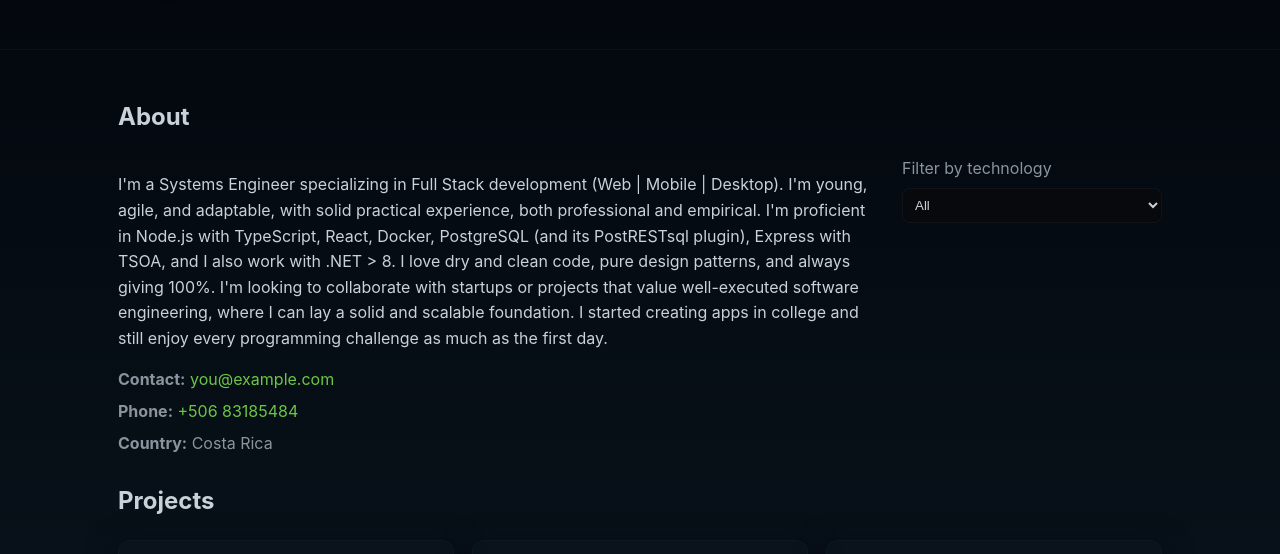
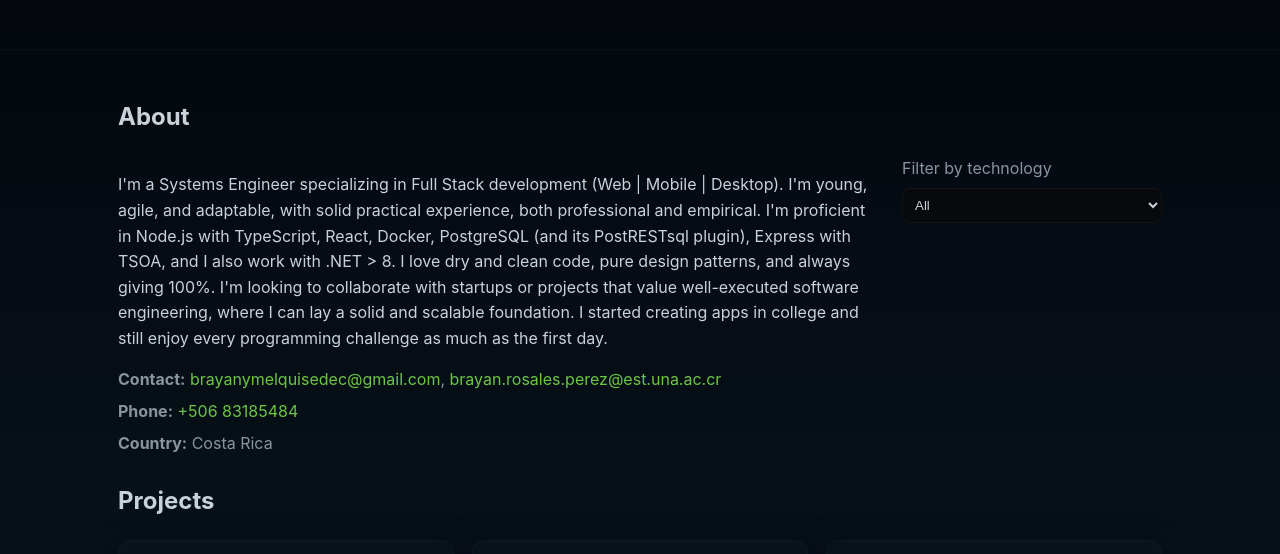
Before and after one commit to brayrpgs/portfolio, a plain HTML site: page index.html in a window 1280 px wide. Shown: the part 193-747 px from the top of the page. Drawn offline with Linux system fonts and the light colour scheme.

Commit message:
deploy: 4410046c28ca8d54ffe42474c86dbc0bf35ddc6d

```diff
--- a/data/projects.json
+++ b/data/projects.json
@@ -5,7 +5,11 @@
     "phone": "+506 83185484",
     "linkedin": "https://www.linkedin.com/in/brayan-stanley-rosales-p%C3%A9rez-57b226202/",
     "degree": "B.Sc. in Systems Engineering — UNA",
-    "default_language": "en"
+    "default_language": "en",
+    "emails": [
+      "brayanymelquisedec@gmail.com",
+      "brayan.rosales.perez@est.una.ac.cr"
+    ]
   },
   "thoughts": {
     "short": "I'm a Systems Engineer specializing in Full Stack development (Web | Mobile | Desktop). I'm young, agile, and adaptable, with solid practical experience, both professional and empirical. I'm proficient in Node.js with TypeScript, React, Docker, PostgreSQL (and its PostRESTsql plugin), Express with TSOA, and I also work with .NET > 8.",
--- a/index.html
+++ b/index.html
@@ -38,7 +38,7 @@
           </p>
 
           <ul class="contact-list">
-            <li><strong data-i18n="contact_label">Contact:</strong> <a href="mailto:you@example.com" id="contact-email">you@example.com</a></li>
+            <li><strong data-i18n="contact_label">Contact:</strong> <span id="contact-emails"></span></li>
             <li><strong>Phone:</strong> <a href="tel:+50683185484">+506 83185484</a></li>
             <li><strong>Country:</strong> Costa Rica</li>
           </ul>
--- a/main.js
+++ b/main.js
@@ -63,12 +63,30 @@ function renderStaticText(){
   document.getElementById('thoughts-text').textContent = dict.thoughts_text;
 }
 
+function renderEmails(emails) {
+  const container = document.getElementById('contact-emails');
+  if (!container || !emails || emails.length === 0) return;
+  container.innerHTML = '';
+  emails.forEach((email, idx) => {
+    const a = document.createElement('a');
+    a.href = `mailto:${email}`;
+    a.textContent = email;
+    container.appendChild(a);
+    if (idx < emails.length - 1) {
+      container.appendChild(document.createTextNode(', '));
+    }
+  });
+}
+
 async function loadProjects(){
   try {
     const res = await fetch('data/projects.json');
     if(!res.ok) throw new Error('Projects not found');
     const json = await res.json();
     state.projects = json.projects || [];
+    if (json.profile && json.profile.emails) {
+      renderEmails(json.profile.emails);
+    }
     if (json.thoughts) {
       updateLangWithThoughts(json.thoughts);
       renderStaticText();
```
